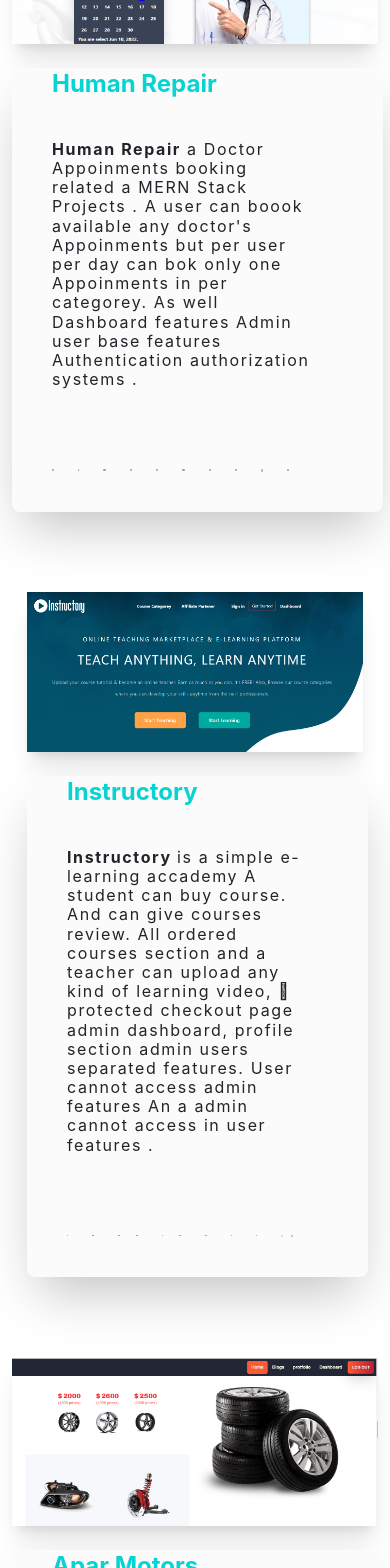
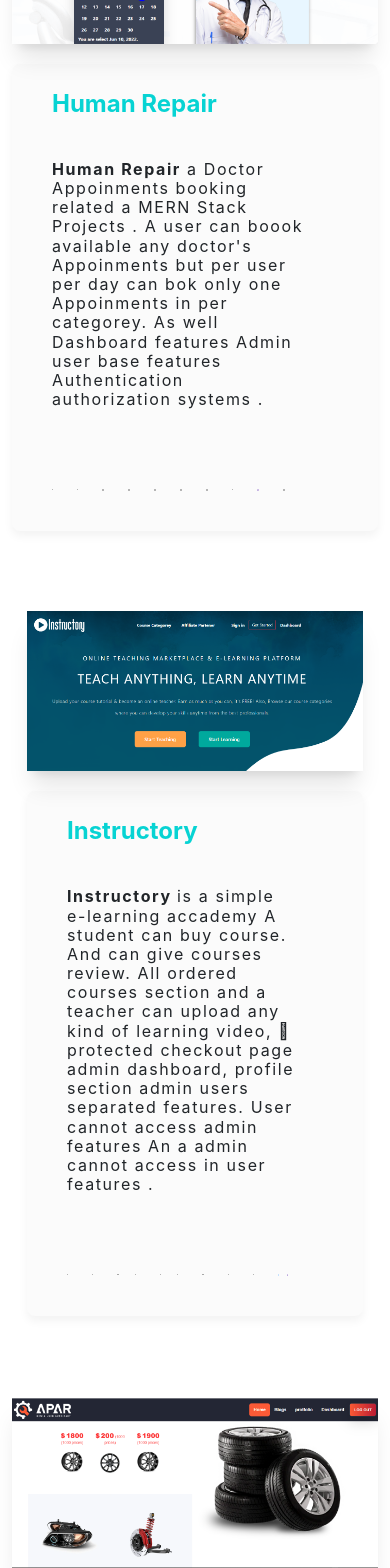
Before and after one commit to Emranul-Farhad/Finalportfolio, a React (Create React App) app: page / in a window 390 px wide. Shown: the part 2647-4215 px from the top of the page. Built offline with nearby package versions, Linux system fonts and the light colour scheme; grey boxes are pictures that could not be loaded.

Commit message:
proje ts doine

```diff
--- a/src/Components/Homecomponents/Projects.css
+++ b/src/Components/Homecomponents/Projects.css
@@ -0,0 +1,185 @@
+.projects {
+    display: grid;
+    grid-template-columns: 1fr 50px 1fr;
+    grid-template-rows: 1fr;
+    align-items: center;
+}
+
+.show {
+    grid-area: 1 / 2 / auto / 4;
+    position: relative;
+    right: 25px;
+}
+.projectdetials {
+    min-height: 350px;
+    grid-area: 1 / 1 / auto / 3;
+    box-shadow: rgb(0 0 0 / 5%) 0px 5px 10px;
+}
+
+
+
+
+@media only screen and (max-width: 500px) {
+    .projectdetials {
+        min-height: unset;
+        grid-column: 1 / 4;
+        grid-row: unset;
+
+    }
+
+    .show {
+        right: 0px;
+        grid-column: 1 / 4;
+        margin-bottom: 20px;
+        width: 100%;
+    }
+
+}
+
+@media only screen and (max-width: 870px) {
+    .projectdetials {
+        min-height: unset;
+        grid-column: 1 / 4;
+        grid-row: unset;
+
+    }
+
+    .show {
+        right: 0px;
+        grid-column: 1 / 4;
+        margin-bottom: 20px;
+
+    }
+
+}
+
+
+@media only screen and (max-width: 768px) {
+    .projectdetials {
+        min-height: unset;
+        grid-column: 1 / 4;
+        grid-row: unset;
+
+    }
+
+    .show {
+        right: 0px;
+        grid-column: 1 / 4;
+        margin-bottom: 20px;
+
+    }
+}
+
+
+@media only screen and (max-width: 900px) {
+    .projectdetials {
+        min-height: unset;
+        grid-column: 1 / 4;
+        grid-row: unset;
+       width: 100%;
+
+
+    }
+
+    .show {
+        right: 0px;
+        grid-column: 1 / 4;
+        margin-bottom: 20px;
+    }
+
+
+
+}
+
+/* left image */
+
+.projects {
+    display: grid;
+    grid-template-columns: 1fr 50px 1fr;
+    grid-template-rows: 1fr;
+    align-items: center;
+}
+.showsecond {
+    grid-area: 0 / 1 / auto / 4;
+    position: relative;
+    right: 25px;
+}
+
+.projectdetialssecond {
+    min-height: 350px;
+    grid-area: 1 / 2 / auto / 4;
+    box-shadow: rgb(0 0 0 / 5%) 0px 5px 10px;
+}
+
+
+@media only screen and (max-width: 500px) {
+    .projectdetialssecond {
+        min-height: unset;
+        grid-column: 1 / 4;
+        grid-row: unset;
+
+    }
+
+    .showsecond {
+        right: 0px;
+        grid-column: 1 / 4;
+        margin-bottom: 20px;
+        width: 100%;
+    }
+
+}
+
+@media only screen and (max-width: 870px) {
+    .projectdetialssecond {
+        min-height: unset;
+        grid-column: 1 / 4;
+        grid-row: unset;
+
+    }
+
+    .showsecond {
+        right: 0px;
+        grid-column: 1 / 4;
+        margin-bottom: 20px;
+
+    }
+
+}
+
+
+@media only screen and (max-width: 768px) {
+    .projectdetialssecond {
+        min-height: unset;
+        grid-column: 1 / 4;
+        grid-row: unset;
+
+    }
+
+    .showsecond {
+        right: 0px;
+        grid-column: 1 / 4;
+        margin-bottom: 20px;
+
+    }
+}
+
+
+@media only screen and (max-width: 900px) {
+    .projectdetialssecond {
+        min-height: unset;
+        grid-column: 1 / 4;
+        grid-row: unset;
+       width: 100%;
+
+
+    }
+
+    .showsecond {
+        right: 0px;
+        grid-column: 1 / 4;
+        margin-bottom: 20px;
+    }
+
+
+
+}
```
Also changed, not shown: src/Images/Screenshot_2.png (deleted), src/Images/three.png.
